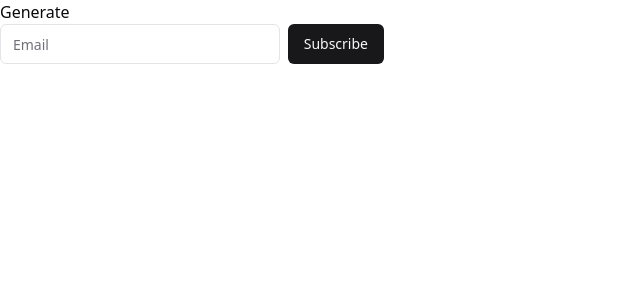
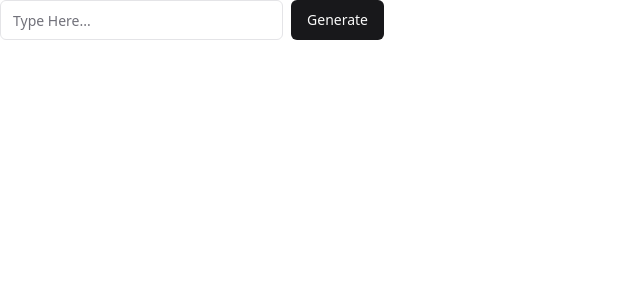
Before and after one commit to AathiEswar/ChatBot, a React (Vite) app in the folder client/: page / in a window 1280 px wide. Shown: the top 300 px of the page, without its empty margins (0-640 px from the left). Built offline with nearby package versions, Linux system fonts and the light colour scheme; the HTML template or start-up script is replaced by a standard one.

Commit message:
used shadcn

```diff
--- a/client/src/App.tsx
+++ b/client/src/App.tsx
@@ -7,7 +7,6 @@ import '/src/assets/css/index.css'
 
 function App() {
 
-
   return (
     <>
    <Chat/>
--- a/client/src/Chat.tsx
+++ b/client/src/Chat.tsx
@@ -30,12 +30,10 @@ export default function Chat(){
     return (
         <>
             <div>{loading ?"Loading" :  text }</div>
-            <button onClick={callGemini}>Generate</button>
-            <input onChange={(e) => setValue(e.target.value)}></input>
 
         <div className="flex w-full max-w-sm items-center space-x-2">
-          <Input type="email" placeholder="Email" />
-          <Button type="submit">Subscribe</Button>
+          <Input onChange={(e) => setValue(e.target.value)}  placeholder="Type Here..." />
+          <Button onClick={callGemini} type="submit">Generate</Button>
         </div>
         </>
     )
```
